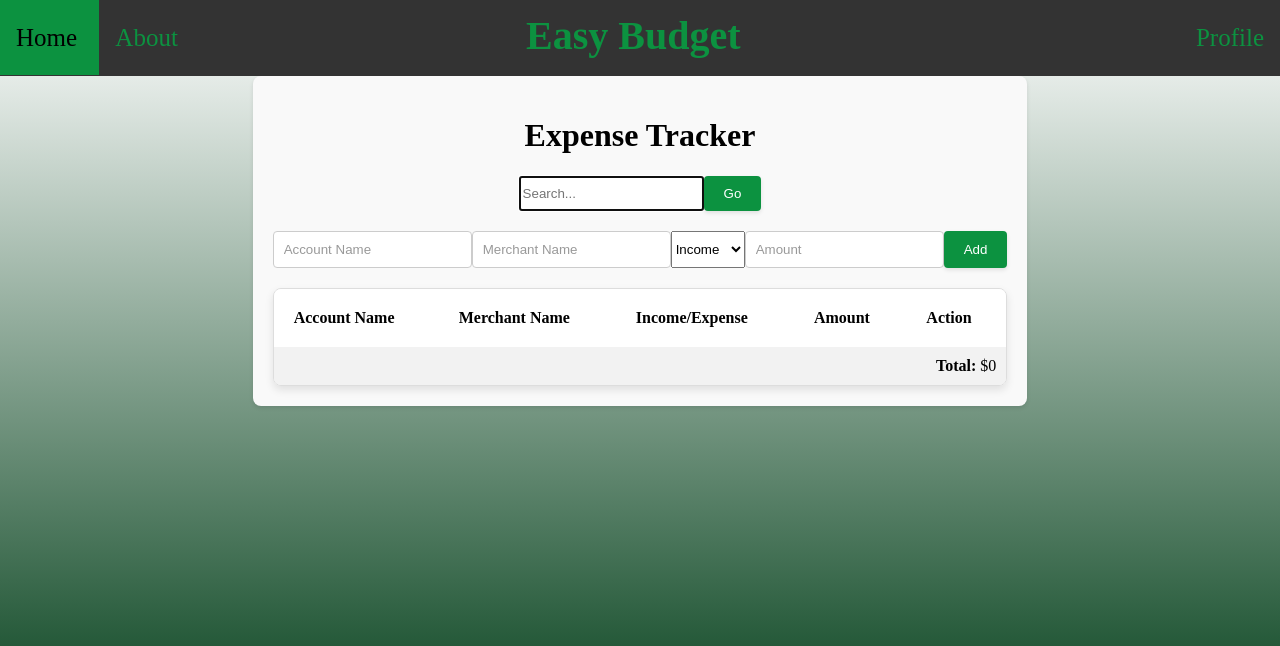
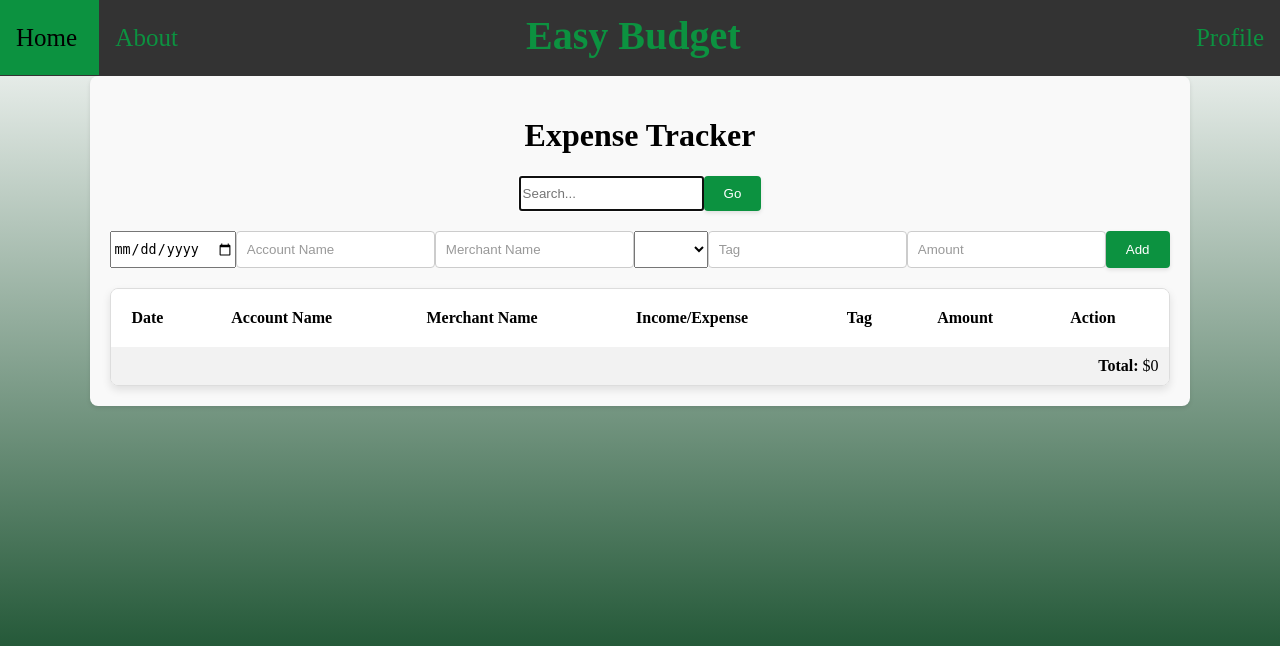
Before and after one commit to TJCornwell/Senior-Project, a Flask app: page / in a window 1280 px wide. Shown: the top 646 px of the page. Run offline with Flask 3, Linux system fonts and the light colour scheme; lists and menus that the app fills with data are empty; some libraries are stand-ins or nearby versions.

Commit message:
Added the Tag and date field

```diff
--- a/static/css/HomePageStyle.css
+++ b/static/css/HomePageStyle.css
@@ -62,7 +62,7 @@ body{
   }
 }
 .container {
-  max-width: 800px;
+  max-width: 80rem;
   margin: 0 auto;
   background-color: #f9f9f9;
   padding: 20px;
--- a/templates/HomePage.html
+++ b/templates/HomePage.html
@@ -46,16 +46,23 @@
 
 
         <form id="expense-form">
+            <input type="date"
+                   id="transaction-time"
+                   required/>
             <input type="text"
                    id="account-name"
                    placeholder="Account Name" required />
             <input type="text"
                    id="Merchant-name"
                    placeholder="Merchant Name" required />
-            <select id="Merchant-name" placeholder="Merchant Name" required>
+            <select id="Income/Expense" placeholder="Income/Expense" required>
+                <option value=""></option>
                 <option value="Income">Income</option>
                 <option value="Expense">Expense</option>
             </select>
+            <input type="text"
+                   id="tag-name"
+                   placeholder="Tag" required />
             <input type="number"
                    id="expense-amount"
                    placeholder="Amount" required />
@@ -67,9 +74,11 @@
             <table>
                 <thead>
                     <tr>
+                        <th>Date</th>
                         <th>Account Name</th>
                         <th>Merchant Name</th>
                         <th>Income/Expense</th>
+                        <th>Tag</th>
                         <th>Amount</th>
                         <th>Action</th>
                     </tr>
```
